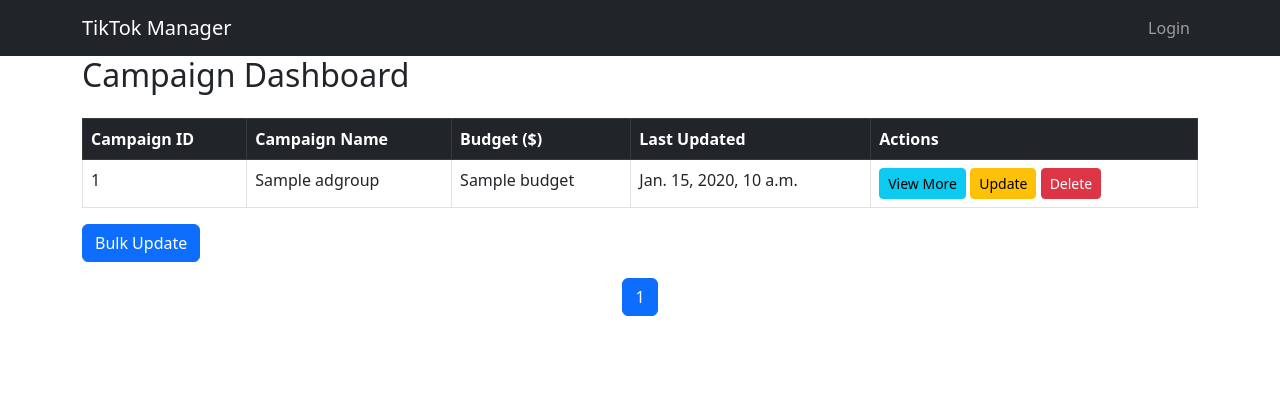
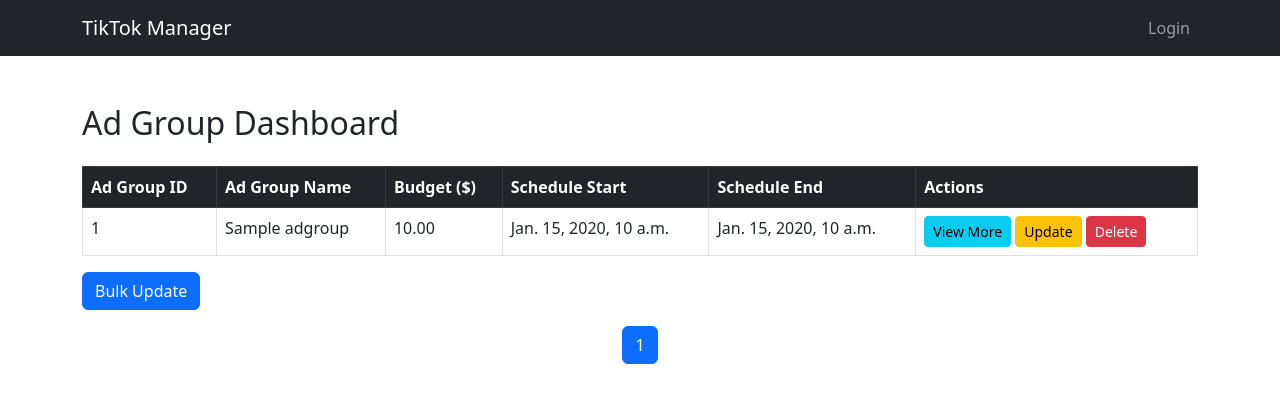
Before and after one commit to waitambatha/api_tiktok, a Django app: template campaigns/templates/dashboard.html in a window 1280 px wide. Shown: the top 403 px of the page. Run offline with Django 5.2, Linux system fonts and the light colour scheme; the template is opened without the code that fills it: most values are stand-ins (such as "Sample title", 1, 10 or a date in 2020).

Commit message:
Update dashboard.html

```diff
--- a/campaigns/templates/dashboard.html
+++ b/campaigns/templates/dashboard.html
@@ -1,46 +1,48 @@
 {% extends "base.html" %}
-{% block title %}Campaign Dashboard{% endblock %}
+{% block title %}Ad Group Dashboard{% endblock %}
 
 {% block content %}
-<div class="container">
-  <h2 class="mb-4">Campaign Dashboard</h2>
+<div class="container mt-5">
+  <h2 class="mb-4">Ad Group Dashboard</h2>
 
-  {% if no_campaigns %}
-    <div class="alert alert-warning">No campaigns found.</div>
+  {% if no_adgroups %}
+    <div class="alert alert-warning">No ad groups found.</div>
   {% else %}
-    <table class="table table-bordered">
+    <table class="table table-bordered table-hover">
       <thead class="table-dark">
         <tr>
-          <th>Campaign ID</th>
-          <th>Campaign Name</th>
+          <th>Ad Group ID</th>
+          <th>Ad Group Name</th>
           <th>Budget ($)</th>
-          <th>Last Updated</th>
+          <th>Schedule Start</th>
+          <th>Schedule End</th>
           <th>Actions</th>
         </tr>
       </thead>
       <tbody>
-        {% for campaign in page_obj %}
+        {% for adgroup in page_obj %}
         <tr>
-          <td>{{ campaign.campaign_id|default:'N/A' }}</td>
-          <td>{{ campaign.campaign_name|default:'Unnamed Campaign' }}</td>
-          <td>{{ campaign.budget|default:'0' }}</td>
-          <td>{{ campaign.last_updated|default:'Unknown' }}</td>
+          <td>{{ adgroup.adgroup_id|default:'N/A' }}</td>
+          <td>{{ adgroup.adgroup_name|default:'Unnamed Ad Group' }}</td>
+          <td>{{ adgroup.budget|floatformat:2|default:'0.00' }}</td>
+          <td>{{ adgroup.schedule_start_time|default:'N/A' }}</td>
+          <td>{{ adgroup.schedule_end_time|default:'N/A' }}</td>
           <td>
-            <a href="{% url 'campaign_detail' campaign.campaign_id %}" class="btn btn-sm btn-info">View More</a>
-            <a href="{% url 'campaign_update' campaign.campaign_id %}" class="btn btn-sm btn-warning">Update</a>
-            <a href="{% url 'campaign_delete' campaign.campaign_id %}" class="btn btn-sm btn-danger">Delete</a>
+            <a href="{% url 'adgroup_detail' adgroup.adgroup_id %}" class="btn btn-sm btn-info">View More</a>
+            <a href="{% url 'adgroup_update' adgroup.adgroup_id %}" class="btn btn-sm btn-warning">Update</a>
+            <a href="{% url 'adgroup_delete' adgroup.adgroup_id %}" class="btn btn-sm btn-danger">Delete</a>
           </td>
         </tr>
         {% empty %}
         <tr>
-          <td colspan="5" class="text-center">No campaigns on this page.</td>
+          <td colspan="6" class="text-center">No ad groups on this page.</td>
         </tr>
         {% endfor %}
       </tbody>
     </table>
 
     <div class="mt-3">
-      <a href="{% url 'campaign_bulk_update' %}" class="btn btn-primary">Bulk Update</a>
+      <a href="{% url 'adgroup_bulk_update' %}" class="btn btn-primary">Bulk Update</a>
     </div>
 
     <nav class="mt-3" aria-label="Page navigation">
```
